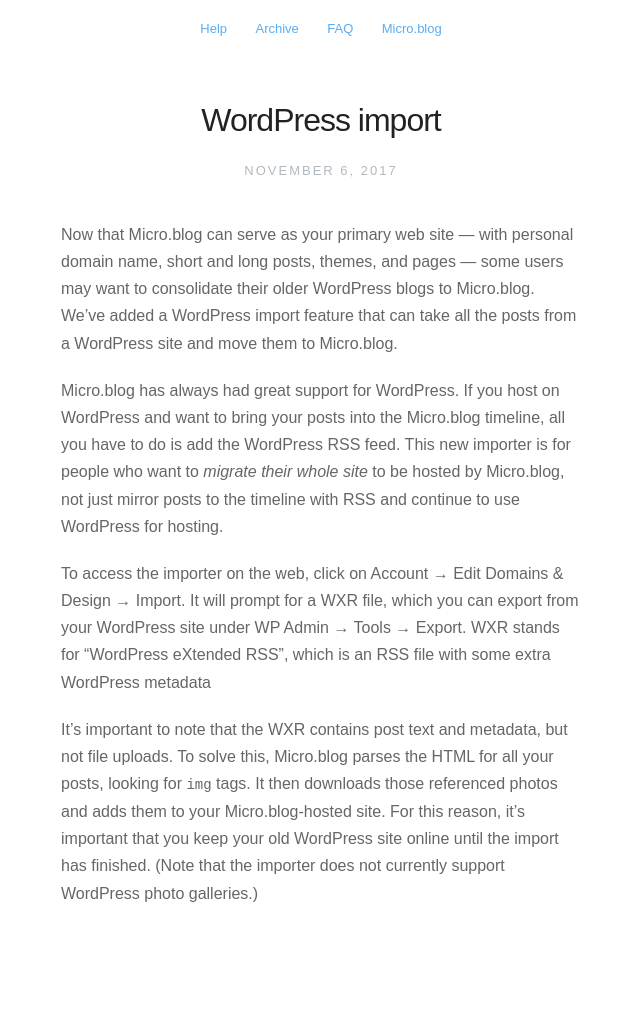
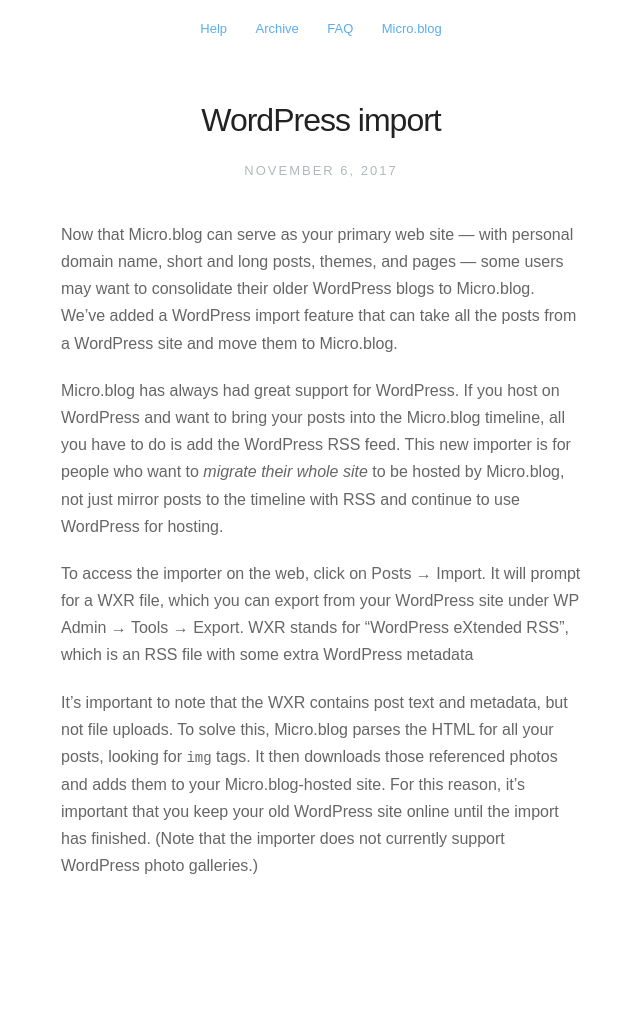
Before and after one commit to microdotblog/help.micro.blog, a Jekyll site: the page built from _posts/2017-11-06-wordpress-import.markdown, in a window 1280 px wide. Shown: the whole page, without its empty margins (319-959 px from the left). Built offline with Jekyll 4.4.1, drawn with Linux system fonts in a browser that asks for light colours; nearby versions of some CDN libraries; after the commit the page ends 1000 px from its top, so only the background shows below that.

Commit message:
Fixed where to find import link.

```diff
--- a/_posts/2017-11-06-wordpress-import.markdown
+++ b/_posts/2017-11-06-wordpress-import.markdown
@@ -8,6 +8,6 @@
 
 Micro.blog has always had great support for WordPress. If you host on WordPress and want to bring your posts into the Micro.blog timeline, all you have to do is add the WordPress RSS feed. This new importer is for people who want to _migrate their whole site_ to be hosted by Micro.blog, not just mirror posts to the timeline with RSS and continue to use WordPress for hosting.
 
-To access the importer on the web, click on Account → Edit Domains & Design → Import. It will prompt for a WXR file, which you can export from your WordPress site under WP Admin → Tools → Export. WXR stands for "WordPress eXtended RSS", which is an RSS file with some extra WordPress metadata
+To access the importer on the web, click on Posts → Import. It will prompt for a WXR file, which you can export from your WordPress site under WP Admin → Tools → Export. WXR stands for "WordPress eXtended RSS", which is an RSS file with some extra WordPress metadata
 
 It's important to note that the WXR contains post text and metadata, but not file uploads. To solve this, Micro.blog parses the HTML for all your posts, looking for `img` tags. It then downloads those referenced photos and adds them to your Micro.blog-hosted site. For this reason, it's important that you keep your old WordPress site online until the import has finished. (Note that the importer does not currently support WordPress photo galleries.)
```
